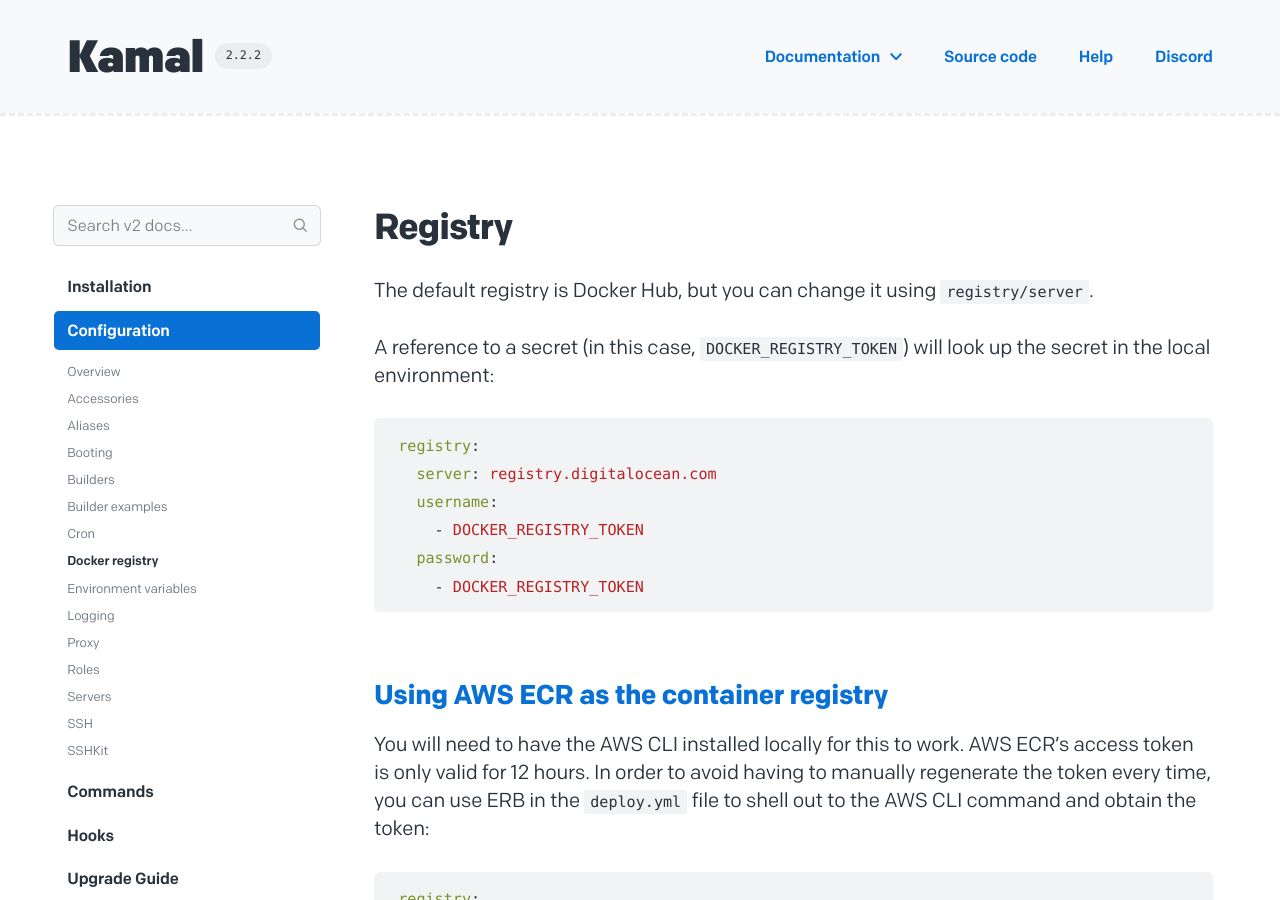
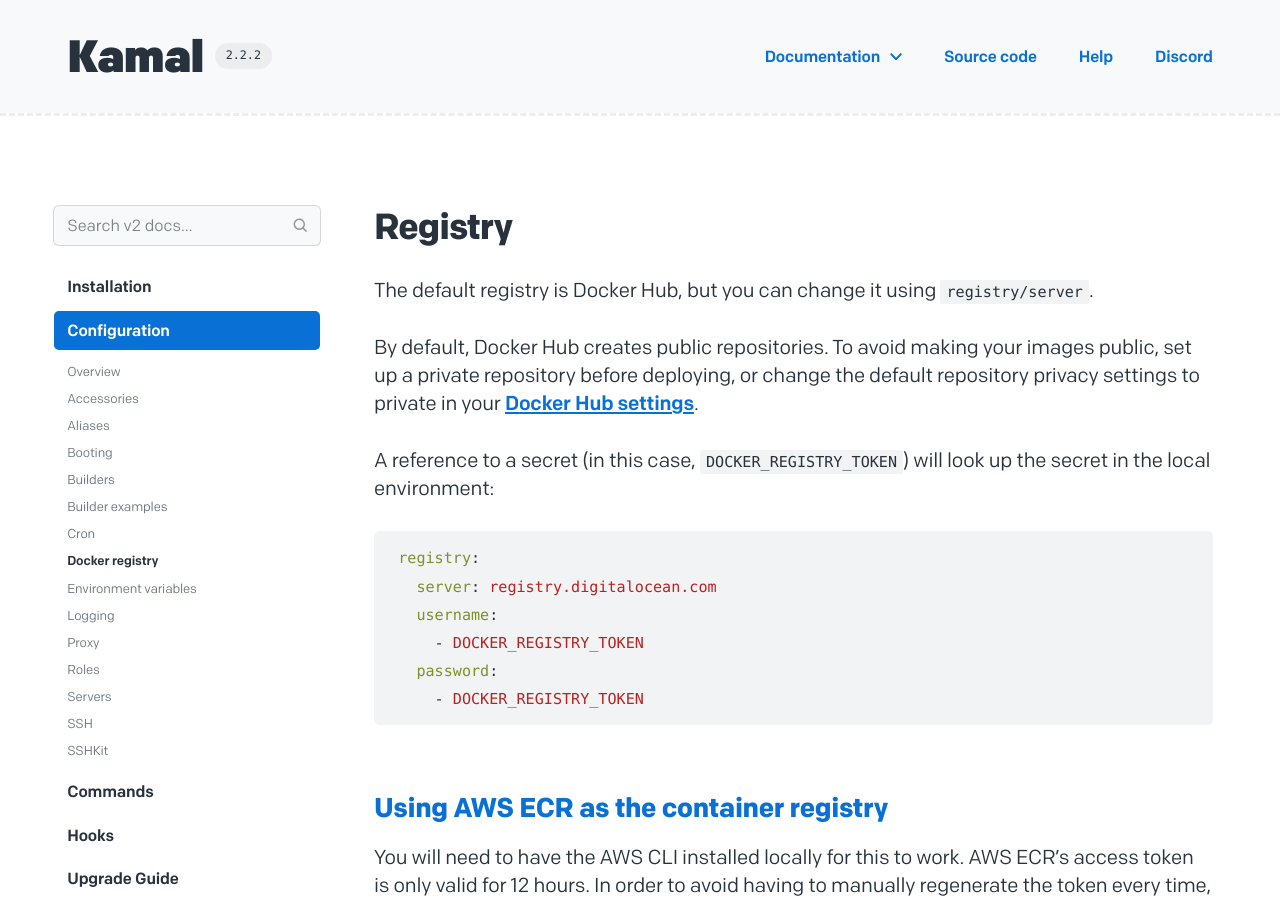
Before and after one commit to basecamp/kamal-site, a Jekyll site: the page built from docs/configuration/docker-registry.md, in a window 1280 px wide and 900 px high. Built offline with Jekyll 4.4.1, drawn with Linux system fonts in a browser that asks for light colours.

Commit message:
Add info about default public images at docker hub

```diff
--- a/docs/configuration/docker-registry.md
+++ b/docs/configuration/docker-registry.md
@@ -7,6 +7,8 @@ title: Registry
 # Registry
 
 The default registry is Docker Hub, but you can change it using `registry/server`.
+
+By default, Docker Hub creates public repositories. To avoid making your images public, set up a private repository before deploying, or change the default repository privacy settings to private in your [Docker Hub settings](https://hub.docker.com/repository-settings/default-privacy).
 
 A reference to a secret (in this case, `DOCKER_REGISTRY_TOKEN`) will look up the secret
 in the local environment:
```
